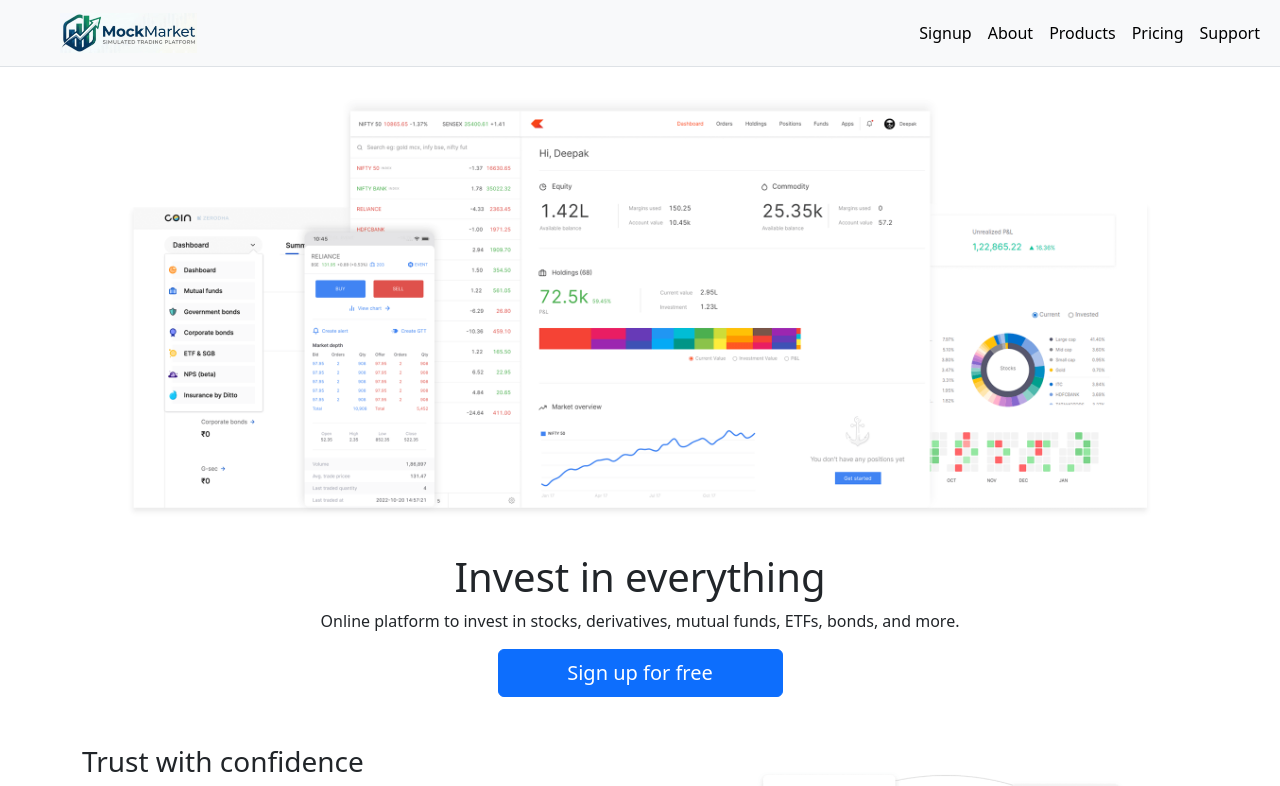
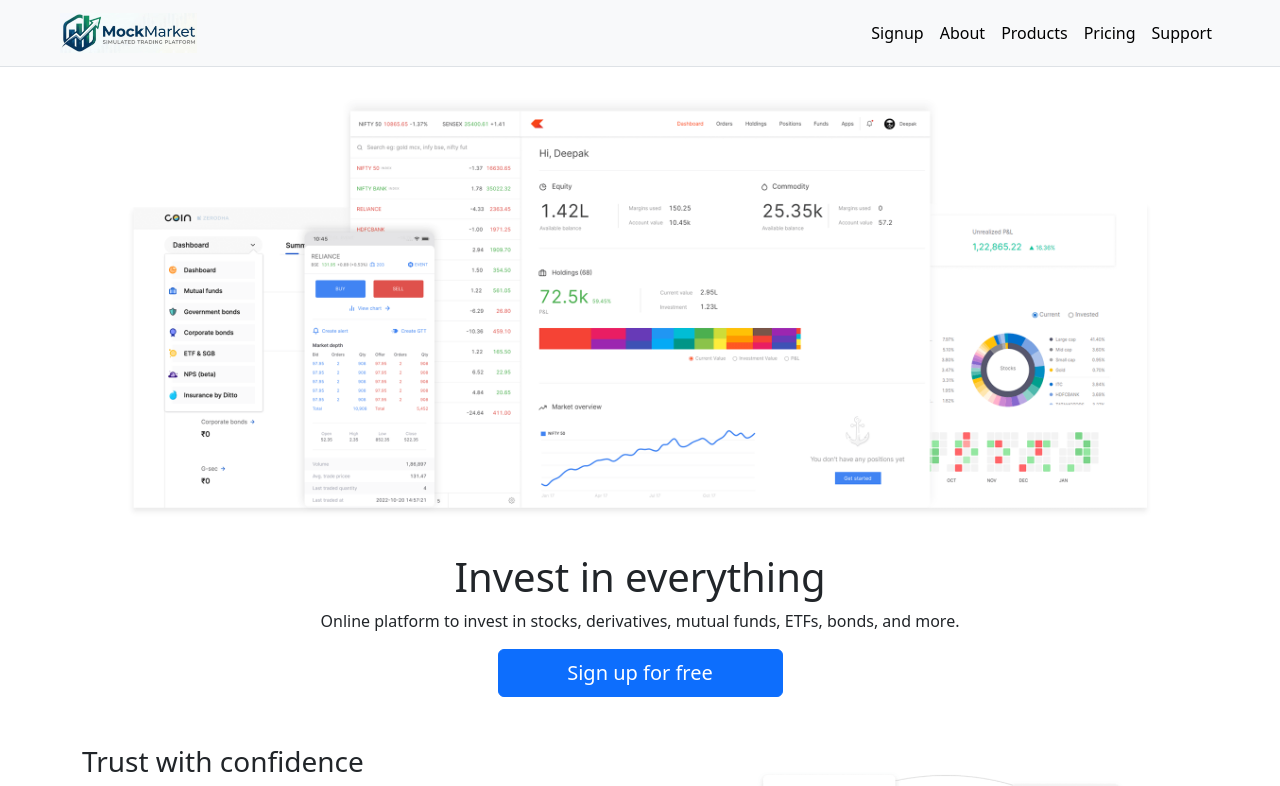
Before and after one commit to Raj-Sahani-v/Stock-Market, a React (Vite) app: page / in a window 1280 px wide. Shown: the top 786 px of the page. Built offline with nearby package versions, Linux system fonts and the light colour scheme.

Commit message:
nav error fix

```diff
--- a/src/components/layout/NavBar.jsx
+++ b/src/components/layout/NavBar.jsx
@@ -17,7 +17,7 @@
       <span className="navbar-toggler-icon"></span>
     </button>
 
-    <div className="collapse navbar-collapse" id="navbarSupportedContent">
+    <div className="collapse navbar-collapse pe-lg-5" id="navbarSupportedContent">
       <ul className
       ="navbar-nav ms-auto">
         <li className="nav-item">
```
